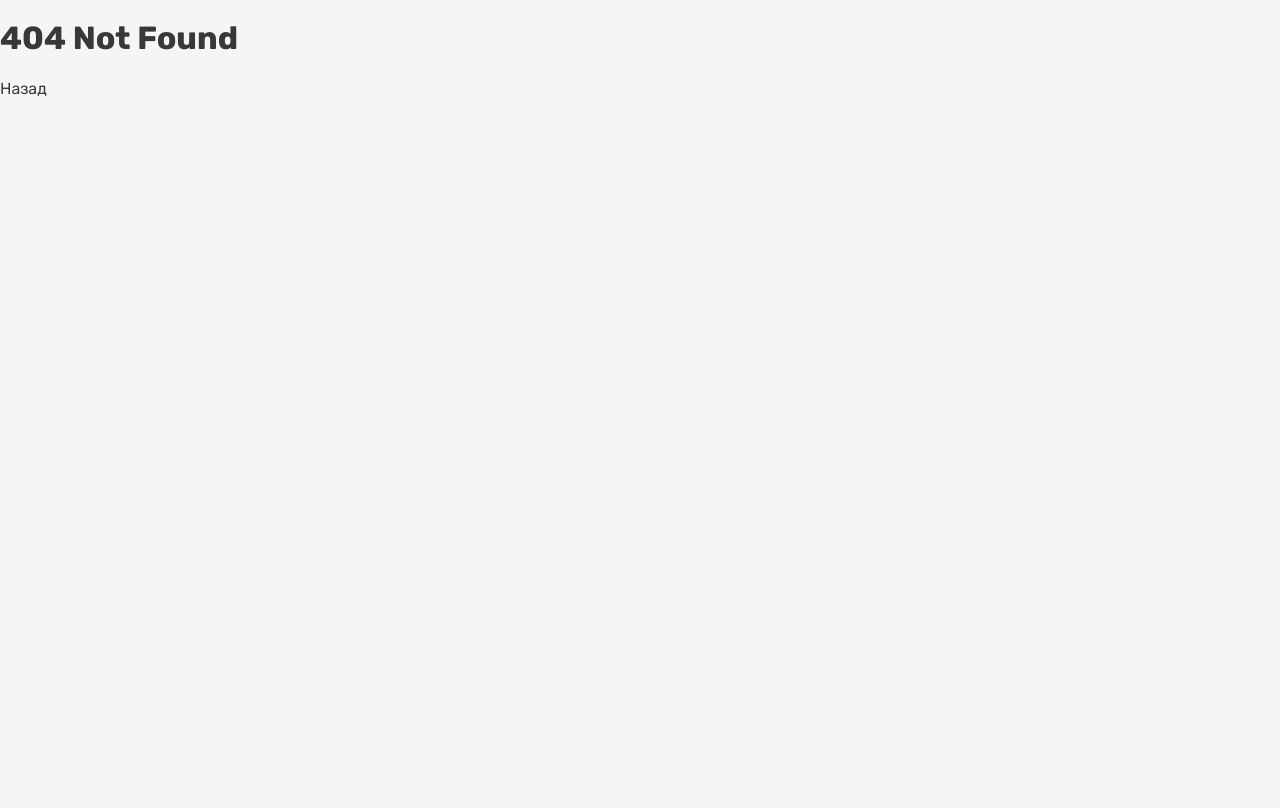
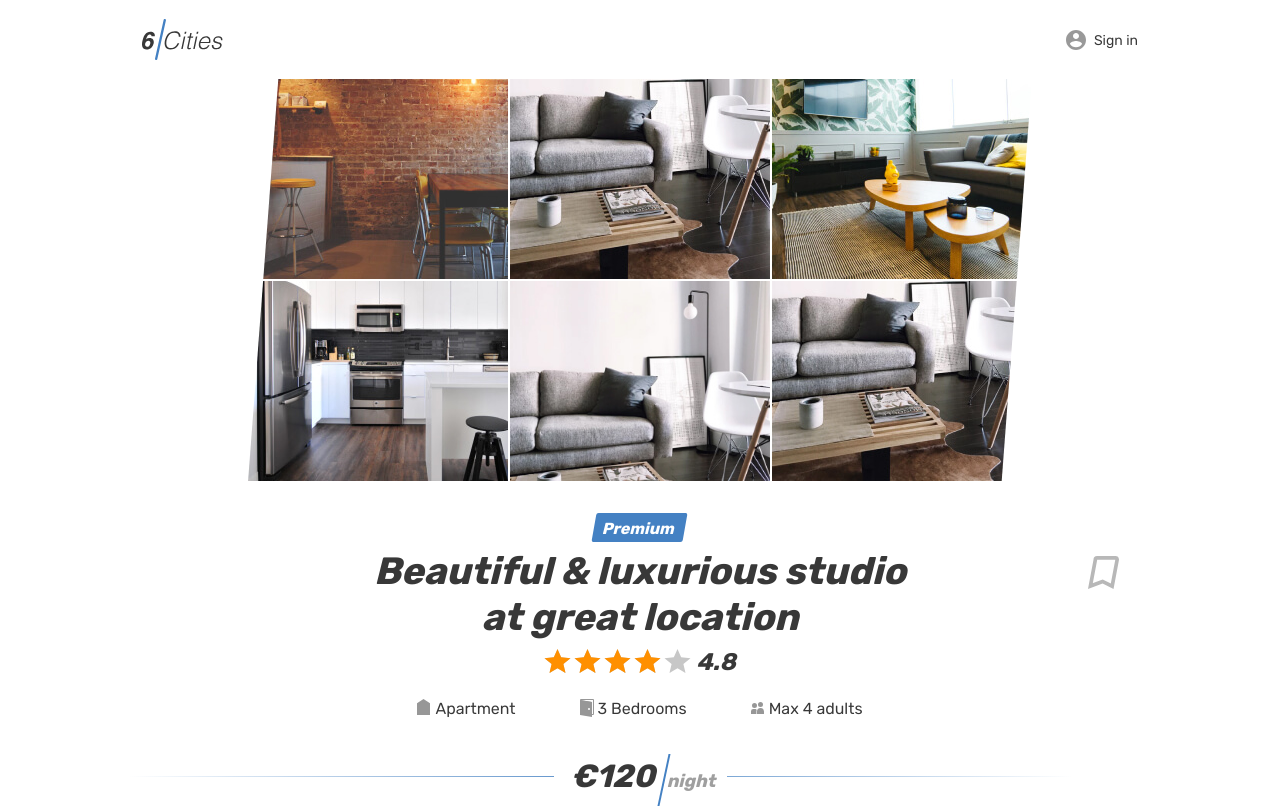
Before and after one commit to lavalon1807/SixCity, a React app: page /property in a window 1280 px wide. Before the commit this address had no page. Shown: the top 808 px of the page. Built offline with nearby package versions, Linux system fonts and the light colour scheme.

Commit message:
делаем название карточки ссылкой к самой карточке - карточка универсальна

```diff
--- a/src/App.jsx
+++ b/src/App.jsx
@@ -17,7 +17,7 @@ const App = (props) => {
         <Route path={AppRoute.ROOT} exact><Main/></Route>
         <Route path='/login' exact><Login /></Route>
         <Route path='/favorites' exact><Favorites /></Route>
-        <Route path='/property/:id' exact><Property /></Route>
+        <Route path='/property' exact><Property /></Route>
         <Route><Error /></Route>
       </Switch>
     </BrowserRouter>
--- a/src/components/Card.jsx
+++ b/src/components/Card.jsx
@@ -1,5 +1,6 @@
 import React from "react"
 import {useState} from 'react'
+import { Link } from 'react-router-dom'
 
 const WIDTH = 20;
 
@@ -13,8 +14,12 @@ const Card = (props) => {
     onMouseEnter(items)
   }
 
+  const handleMouseLeave = () => {
+    onMouseLeave()
+  }
+
   return (
-    <article className="cities__place-card place-card" onMouseEnter={handleMouseEnter} onMouseLeave={()=>onMouseLeave()}>
+      <article className="cities__place-card place-card" onMouseEnter={handleMouseEnter} onMouseLeave={handleMouseLeave}>
         <div className="cities__image-wrapper place-card__image-wrapper">
 
         { mark && (
@@ -47,11 +52,12 @@ const Card = (props) => {
             </div>
           </div>
           <h2 className="place-card__name">
-          <a href="#">{props.items.name}</a>
+            <Link to="/property">{props.items.name}</Link>
           </h2>
           <p className="place-card__type">{props.items.type}</p>
         </div>
       </article>
+
   )
 }
 
--- a/src/components/LoadCards.jsx
+++ b/src/components/LoadCards.jsx
@@ -2,6 +2,7 @@ import React, {useCallback, useState} from 'react';
 import Card from './Card'
 import offer from '../mocks/offer'
 import PropTypes from 'prop-types'
+import Property from './Property'
 
 
 const LoadCards = (props) => {
@@ -14,7 +15,7 @@ const LoadCards = (props) => {
     setActive(null)
   }, [])
 
-  console.log(active)
+
   return(
     offer.map(item =>
       <Card
```
Lines whose indentation alone changed are shown as unchanged.
